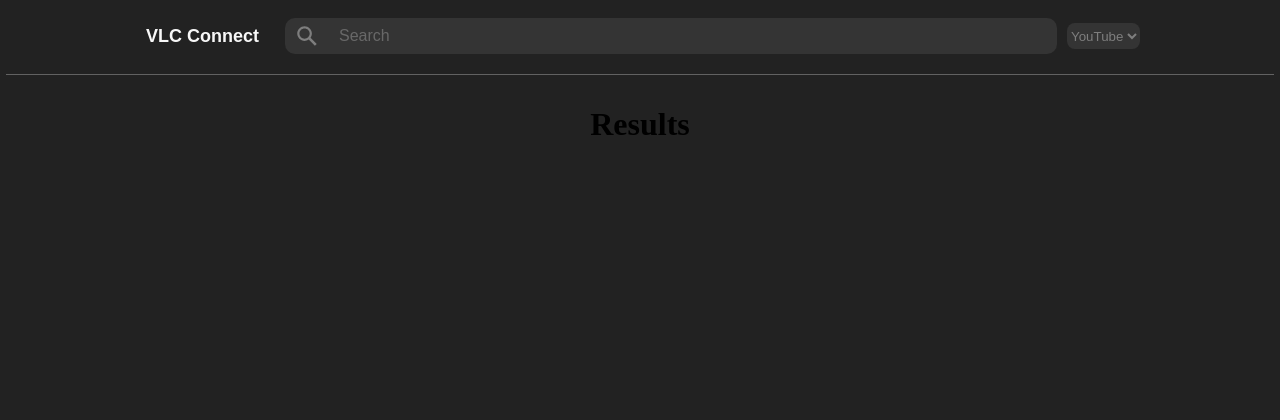
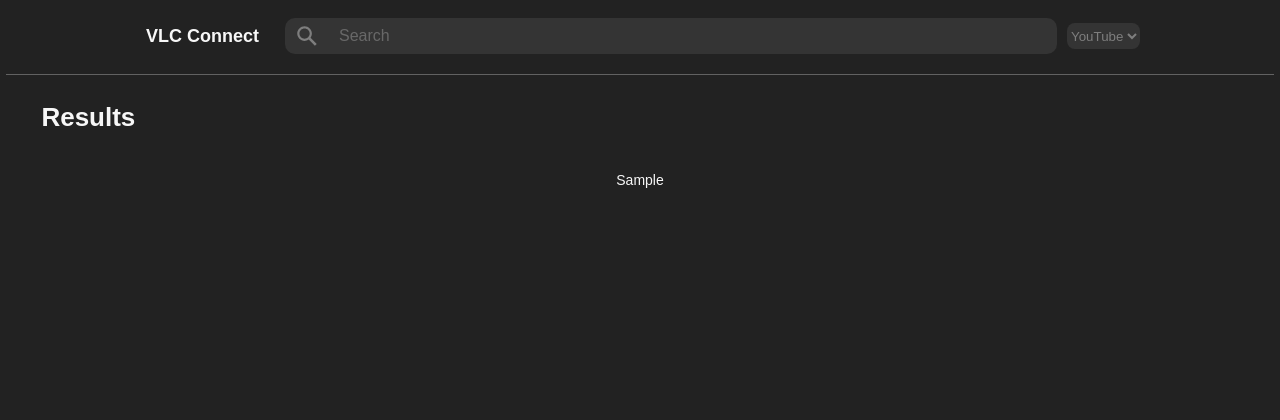
Before and after one commit to alexmbd/vlc-connect, a Flask app: page /results/1 in a window 1280 px wide. Shown: the top 420 px of the page. Run offline with Flask 2, Linux system fonts and the light colour scheme.

Commit message:
Added CSS to page content

```diff
--- a/vlcconnect/static/styles.css
+++ b/vlcconnect/static/styles.css
@@ -125,13 +125,29 @@ hr {
   overflow-y: auto;
 }
 
-
-.page_footer {
-  flex: 0 0 auto;
-  padding: 30px;
+.page_content_inner {
+  display: flex;
+  flex-direction: column;
+  align-content: center;
 }
 
-/* .main_content {
+.results_label {
+  display: flex;
+  flex-direction: row;
+  align-content: center;
+  width: 99vw;
+  padding-left: 70px;
+}
+
+.results_label h1 {
+  color: var(--text);
+  font-family: Arial, Helvetica, sans-serif;
+  font-style: normal;
+  font-weight: 900;
+  font-size: 26px;
+}
+
+.main_content {
   display: flex;
   flex-direction: row;
   flex-wrap: wrap;
@@ -140,21 +156,23 @@ hr {
   padding: 20px;
 }
 
-.button_content {
-  border: none;
-  color: #ddd;
-  background-color: transparent;
-  font: 18px Arial;
-  font-weight: bold;
-}
-
 .img_title {
   display: flex;
   flex-direction: column;
   margin-bottom: 10px;
 }
 
-img {
+.content_button {
+  border: none;
+  color: var(--text);
+  background-color: transparent;
+  font-family: Arial, Helvetica, sans-serif;
+  font-style: normal;
+  font-weight: 500;
+  font-size: 14px;
+}
+
+.img_title img {
   width: 100%;
   height: 100%;
   min-width: 220px;
@@ -162,6 +180,14 @@ img {
   max-height: 200px;
 }
 
+
+.page_footer {
+  flex: 0 0 auto;
+  padding: 30px;
+}
+
+
+/*
 @media screen and (min-width: 400px) {
   .form_search {
     width: 360px;
--- a/vlcconnect/templates/results.html
+++ b/vlcconnect/templates/results.html
@@ -37,7 +37,14 @@
     </div>
     <hr class="column_separator">
     <div class="page_content">
-        <h1>Results</h1>
+        <div class="page_content_inner">
+            <div class="results_label">
+                <h1>Results</h1>
+            </div>
+            <div class="main_content">
+                <button class="content_button">Sample</button>
+            </div>
+        </div>
     </div>
     <div class="page_footer">
         <!-- <div class="video_progress">
```
